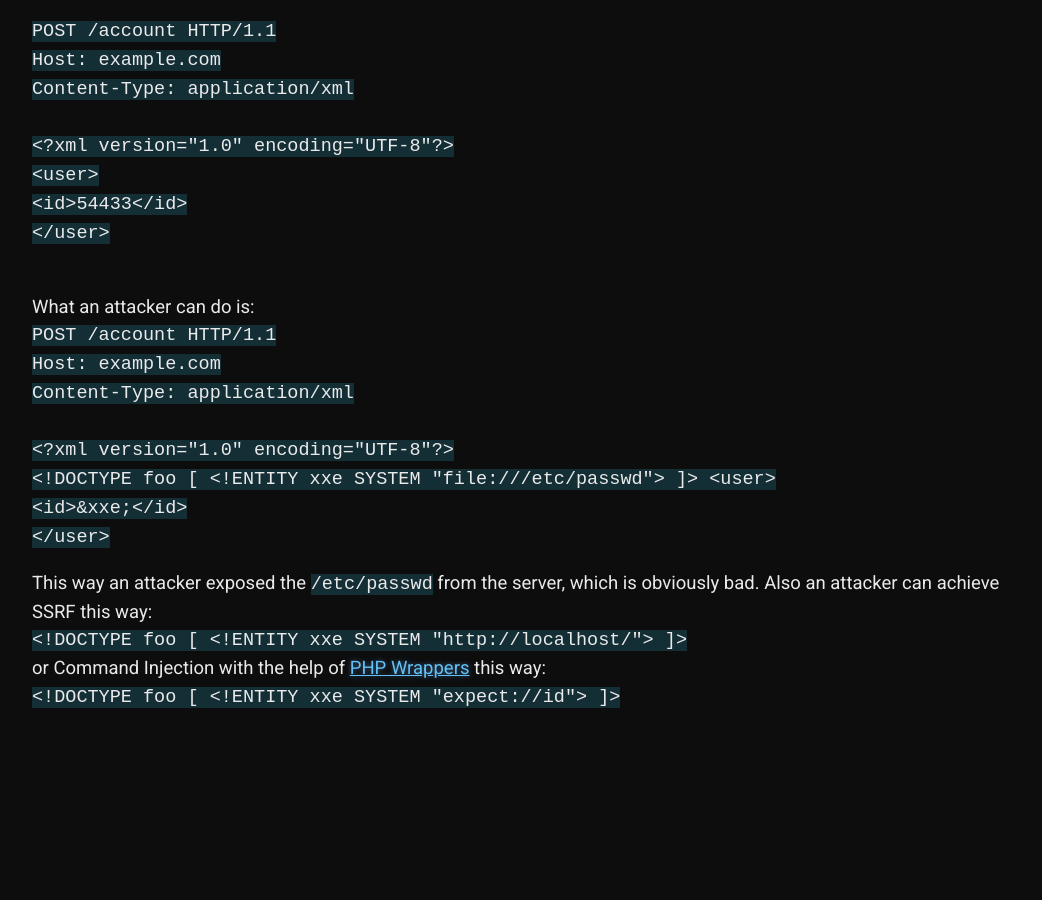
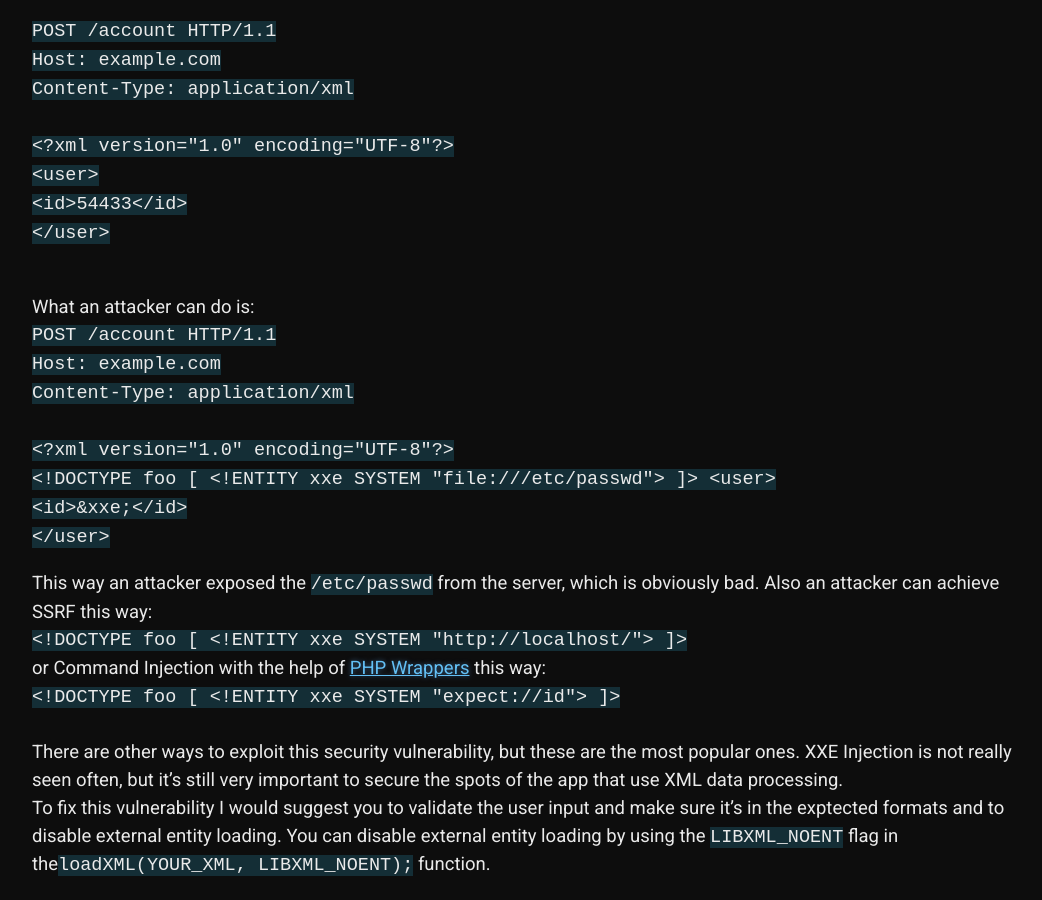
Before and after one commit to 20kilograma/blog, a Jekyll site: the page built from php-sec.md, in a window 1280 px wide and 900 px high, scrolled down 13811 px. Shown: the whole window, without its empty margins (108-1150 px from the left). Built offline with Jekyll 4.4.1, drawn with Linux system fonts in a browser that asks for light colours; some web fonts are replaced; our own code applies the rules of GitHub Pages for plain Markdown files; before the commit the page ends 14570 px from its top, so only the background shows below that.

Commit message:
Update php-sec.md

```diff
--- a/php-sec.md
+++ b/php-sec.md
@@ -286,3 +286,5 @@ or Command Injection with the help of <a href="https://www.geeksforgeeks.org/pro
 <code>
   &lt;!DOCTYPE foo [ &lt;!ENTITY xxe SYSTEM "expect://id"> ]>
 </code><br><br>
+ There are other ways to exploit this security vulnerability, but these are the most popular ones. XXE Injection is not really seen often, but it's still very important to secure the spots of the app that use XML data processing. <br>
+To fix this vulnerability I would suggest you to validate the user input and make sure it's in the exptected formats and to disable external entity loading. You can disable external entity loading by using the <code>LIBXML_NOENT</code> flag in the<code>loadXML(YOUR_XML, LIBXML_NOENT);</code> function.
```
